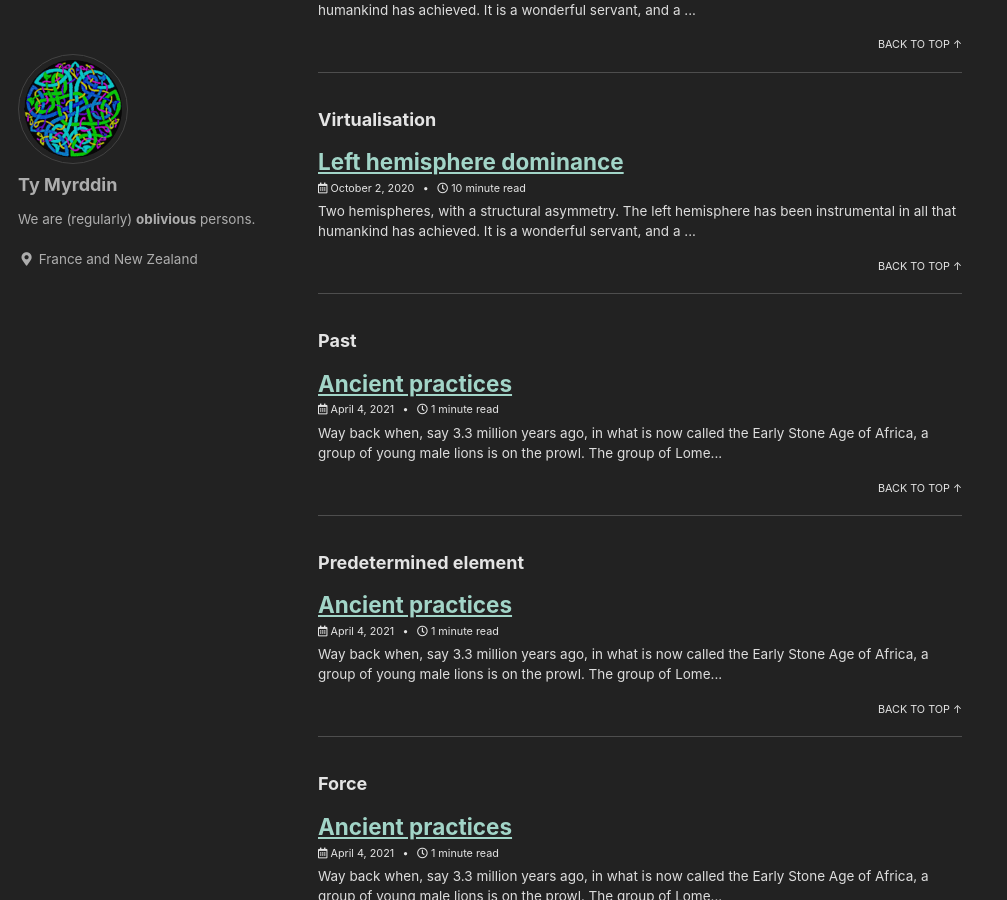
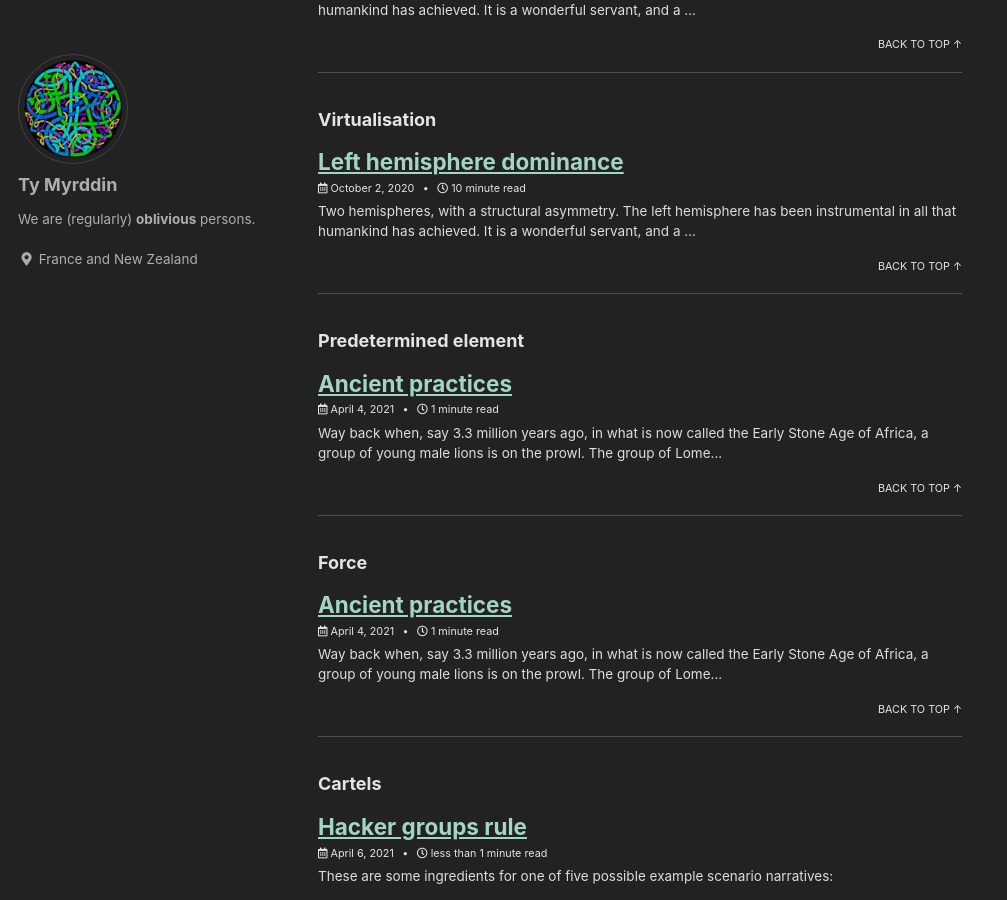
Before and after one commit to tymyrddin/tymyrddin.github.io, a Jekyll site: the page built from _pages/tag-archive.md, in a window 1280 px wide and 900 px high, scrolled down 4573 px. Shown: the whole window, without its empty margins (0-1007 px from the left). Built offline with Jekyll 4.4.1, drawn with Linux system fonts in a browser that asks for light colours; cached includes are drawn as plain includes.

Commit message:
Removed past tag

```diff
--- a/_posts/2021-04-04-ancient-practice.md
+++ b/_posts/2021-04-04-ancient-practice.md
@@ -4,7 +4,6 @@
 categories:
   - Scenario-planning
 tags:
-  - Past
   - Predetermined element
   - Force
   - Cognitive
```
